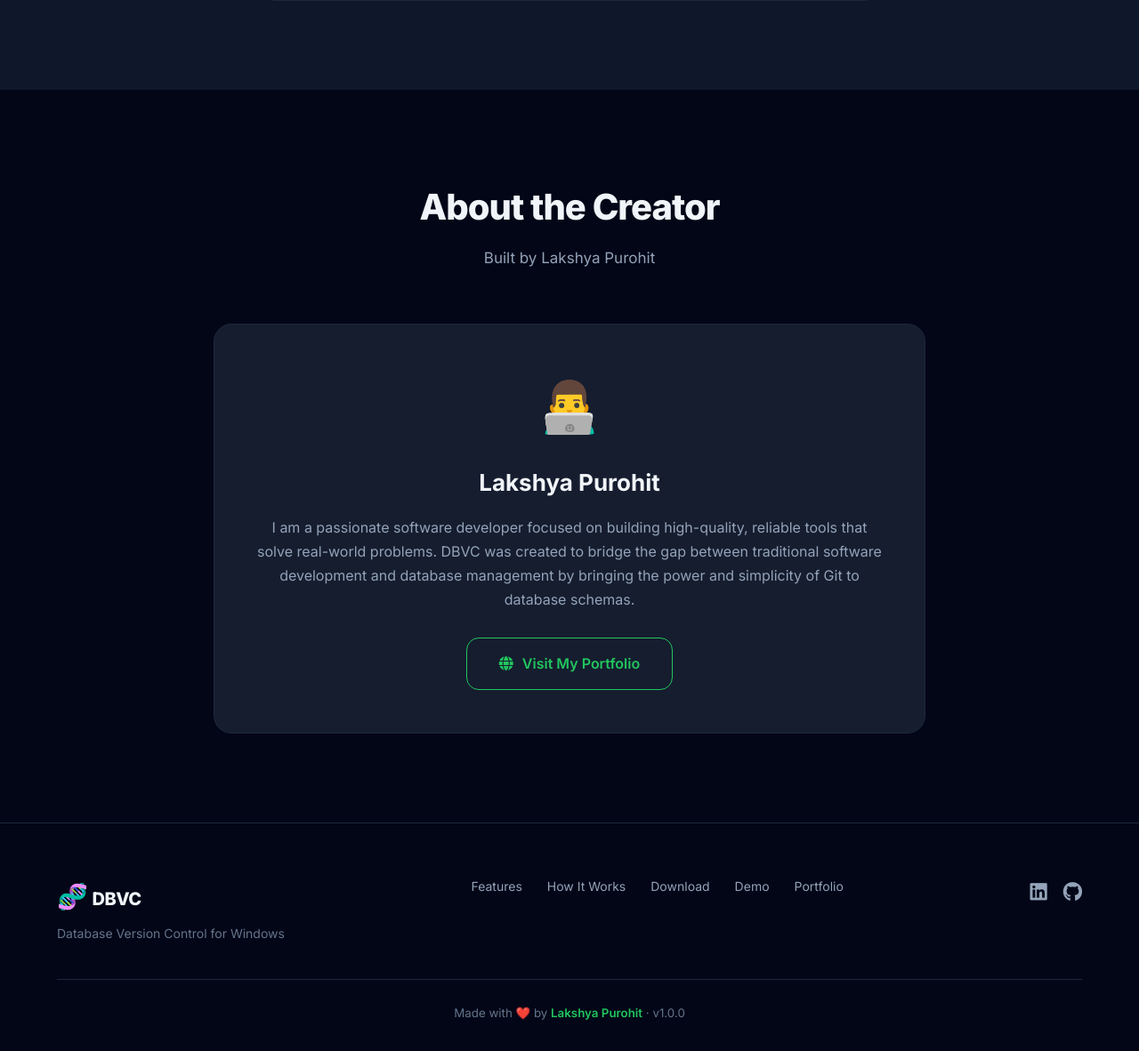
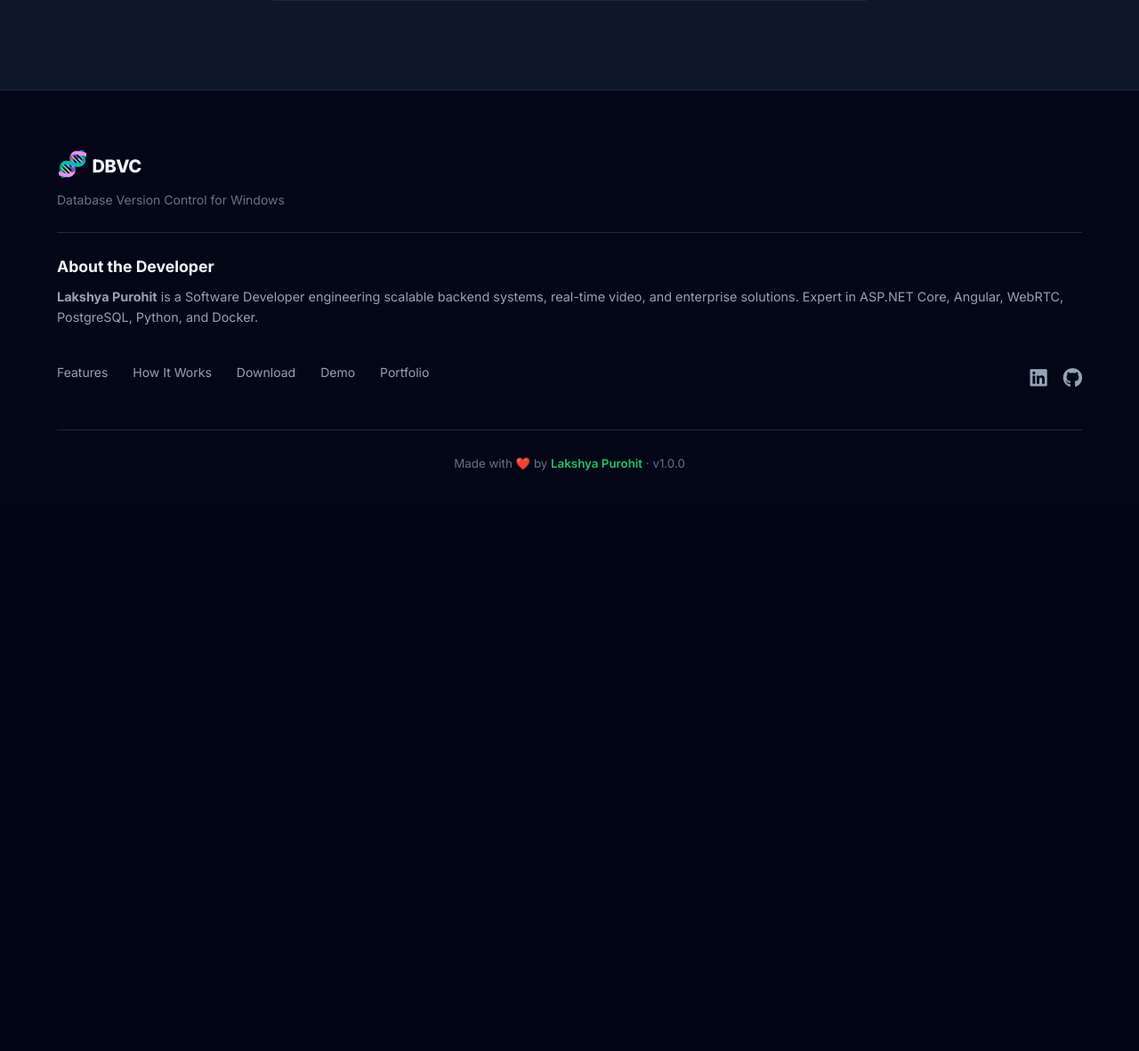
Before and after one commit to Lakshya-Purohit/dbvc-website, a Flask app: page / in a window 1280 px wide. Shown: the part 4222-5404 px from the top of the page at 89% size. After the commit the page ends 4751 px from the top, so only its background shows below. Run offline with Flask 3, Linux system fonts and the light colour scheme.

Commit message:
Update footer with accurate developer info, LinkedIn, GitHub, and Portfolio URLs

```diff
--- a/app/templates/index.html
+++ b/app/templates/index.html
@@ -214,29 +214,6 @@ python main.py</code></pre>
 </section>
 
 <!-- ═══════════════════════════════════════════════════════════
-     ABOUT SECTION
-     ═══════════════════════════════════════════════════════════ -->
-<section id="about" class="section">
-    <div class="container">
-        <h2 class="section-title">About the Creator</h2>
-        <p class="section-subtitle">Built by Lakshya Purohit</p>
-
-        <div class="about-card" style="max-width: 800px; margin: 0 auto; background: var(--bg-card); backdrop-filter: blur(10px); border: 1px solid var(--border); border-radius: var(--radius-lg); padding: 48px; text-align: center; transition: all 0.4s ease;">
-            <div class="about-icon" style="font-size: 56px; margin-bottom: 20px;">
-                👨‍💻
-            </div>
-            <h3 style="font-size: 26px; font-weight: 700; margin-bottom: 16px;">Lakshya Purohit</h3>
-            <p style="color: var(--text-secondary); font-size: 16px; margin-bottom: 28px; line-height: 1.7;">
-                I am a passionate software developer focused on building high-quality, reliable tools that solve real-world problems. DBVC was created to bridge the gap between traditional software development and database management by bringing the power and simplicity of Git to database schemas.
-            </p>
-            <a href="https://lakshya.purohit.online" target="_blank" class="btn btn-outline btn-lg" style="border-color: var(--accent-green); color: var(--accent-green);">
-                <i class="fas fa-globe"></i> Visit My Portfolio
-            </a>
-        </div>
-    </div>
-</section>
-
-<!-- ═══════════════════════════════════════════════════════════
      FOOTER
      ═══════════════════════════════════════════════════════════ -->
 <footer class="footer">
@@ -245,26 +222,32 @@ python main.py</code></pre>
             <div class="footer-brand">
                 <span class="nav-logo">🧬</span>
                 <span class="nav-title">DBVC</span>
-                <p>Database Version Control for Windows</p>
+                <p style="margin-bottom: 1.5rem;">Database Version Control for Windows</p>
+                <div style="padding-top: 1.5rem; border-top: 1px solid var(--border);">
+                    <h4 style="color: var(--text); margin-bottom: 8px; font-size: 1.1rem;">About the Developer</h4>
+                    <p style="font-size: 0.9rem; line-height: 1.6; color: var(--text-secondary);">
+                        <strong>Lakshya Purohit</strong> is a Software Developer engineering scalable backend systems, real-time video, and enterprise solutions. Expert in ASP.NET Core, Angular, WebRTC, PostgreSQL, Python, and Docker.
+                    </p>
+                </div>
             </div>
             <div class="footer-links">
                 <a href="#features">Features</a>
                 <a href="#how-it-works">How It Works</a>
                 <a href="#download">Download</a>
                 <a href="/demo">Demo</a>
-                <a href="https://lakshya.purohit.online" target="_blank">Portfolio</a>
+                <a href="https://lakhsyapurohit.online/" target="_blank">Portfolio</a>
             </div>
             <div class="footer-social">
-                <a href="https://www.linkedin.com/in/YOUR_LINKEDIN" target="_blank" title="LinkedIn">
+                <a href="https://www.linkedin.com/in/lakshya-purohit-a472a6200/" target="_blank" title="LinkedIn">
                     <i class="fab fa-linkedin"></i>
                 </a>
-                <a href="https://github.com/YOUR_GITHUB" target="_blank" title="GitHub">
+                <a href="https://github.com/Lakshya-Purohit" target="_blank" title="GitHub">
                     <i class="fab fa-github"></i>
                 </a>
             </div>
         </div>
         <div class="footer-bottom">
-            <small>Made with ❤️ by <a href="https://lakshya.purohit.online" target="_blank" style="color: var(--accent-green); text-decoration: none; font-weight: 600;">Lakshya Purohit</a> · v1.0.0</small>
+            <small>Made with ❤️ by <a href="https://lakhsyapurohit.online/" target="_blank" style="color: var(--accent-green); text-decoration: none; font-weight: 600;">Lakshya Purohit</a> · v1.0.0</small>
         </div>
     </div>
 </footer>
```
